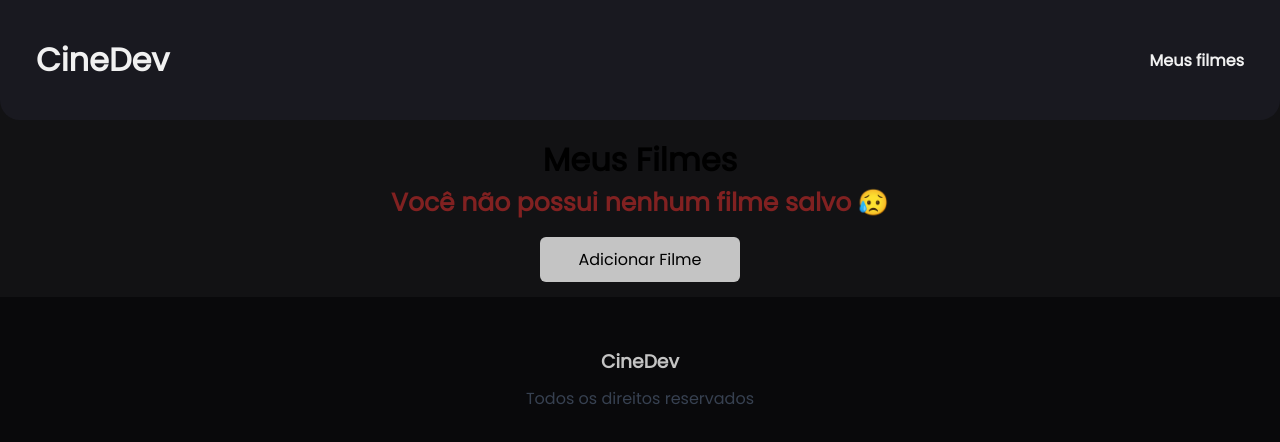
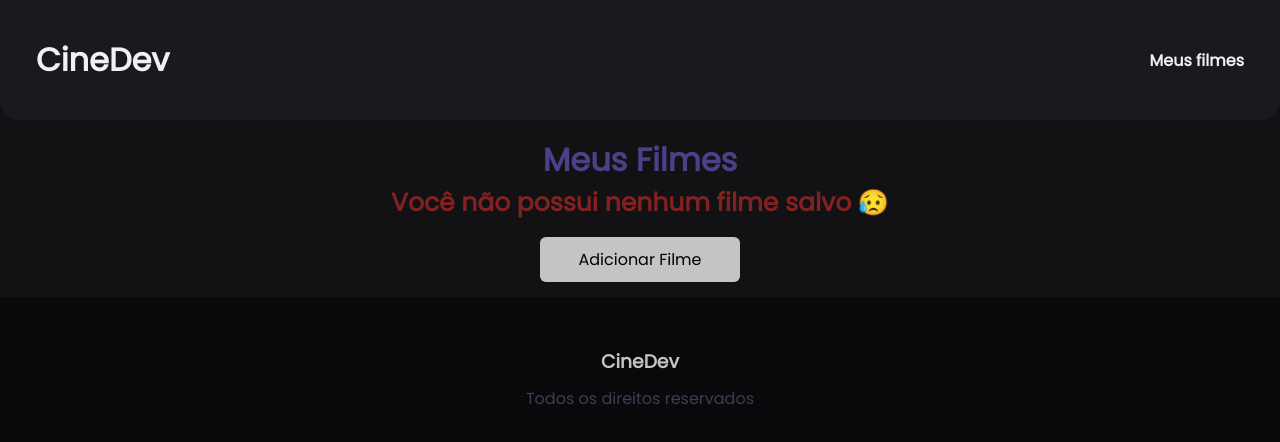
Before and after one commit to fernandoAlbuquerque3/dev-flix, a React (Vite) app: page /favoritos in a window 1280 px wide. Shown: the top 442 px of the page. Built offline with nearby package versions, Linux system fonts and the light colour scheme.

Commit message:
feat: new estilization of saved movie page

```diff
--- a/src/pages/FilmeDetails/index.tsx
+++ b/src/pages/FilmeDetails/index.tsx
@@ -50,7 +50,6 @@ function FilmDetails() {
             })
             .then((response) => {
                setFilme(response.data)
-               console.log(response.data)
             })
             .catch(() => {
                console.log("filme não encontrado")
--- a/src/pages/SavedFilms/index.tsx
+++ b/src/pages/SavedFilms/index.tsx
@@ -1,8 +1,8 @@
 import { useEffect, useState } from "react"
 import { ApiProps } from "../Home"
 import { Link } from "react-router-dom"
+import { toast } from "react-toastify"
 import "./saved-films.css"
-import { toast } from "react-toastify"
 function SavedFilms() {
    const [filmes, setFilmes] = useState<ApiProps[]>([])
 
@@ -24,7 +24,7 @@ function SavedFilms() {
 
    return (
       <div className="saved-container">
-         <h1>Meus Filmes</h1>
+         <h1 className="my-films-text">Meus Filmes</h1>
 
          {filmes.length === 0 && (
             <div className="no-have-films-container">
@@ -47,7 +47,12 @@ function SavedFilms() {
                      />
                      <span className="filme-title">{filme.title}</span>
                      <div className="buttons-saved-container">
-                        <Link to={`/filme/${filme.id}`}>Ver detalhes</Link>
+                        <Link
+                           className="see-film-details"
+                           to={`/filme/${filme.id}`}
+                        >
+                           Ver detalhes
+                        </Link>
                         <button
                            onClick={() => filmeRemove(filme.id)}
                            className="remove-film"
--- a/src/pages/SavedFilms/saved-films.css
+++ b/src/pages/SavedFilms/saved-films.css
@@ -3,14 +3,17 @@
    flex-direction: column;
    align-items: center;
    margin-bottom: 40px;
-   border: 1px solid #c4c4c4;
-   border-radius: 20px;
-   list-style: none;
-   padding: 25px;
+   max-width: 100%;
 }
-.no-have-films-container{
+.my-films-text {
+   color: #4e3f87;
+}
+.no-have-films-container {
    display: flex;
    flex-direction: column;
+}
+.saved-container {
+   max-width: 100%;
 }
 .add-film {
    color: #000;
@@ -33,11 +36,20 @@
    justify-content: center;
    align-items: center;
 }
-.my-films-image{
+.my-films-image {
    max-width: 200px;
    border-radius: 7px;
    cursor: pointer;
    margin-bottom: 10px;
+}
+
+.see-film-details {
+   color: #c4c4c4;
+}
+.see-film-details:hover {
+   color: #ffff;
+   border-bottom: 1px solid #c4c4c4;
+   transition: 0.5s all;
 }
 
 .filme-title {
@@ -48,7 +60,7 @@
    display: flex;
    flex-direction: column;
 }
-.buttons-saved-container{
+.buttons-saved-container {
    display: flex;
    flex-direction: row;
    align-items: center;
@@ -63,7 +75,7 @@
    max-width: 100px;
    cursor: pointer;
 }
-.remove-film:hover{
+.remove-film:hover {
    background: rgb(157, 21, 21);
    color: #fff;
    transition: 0.5s all;
```
